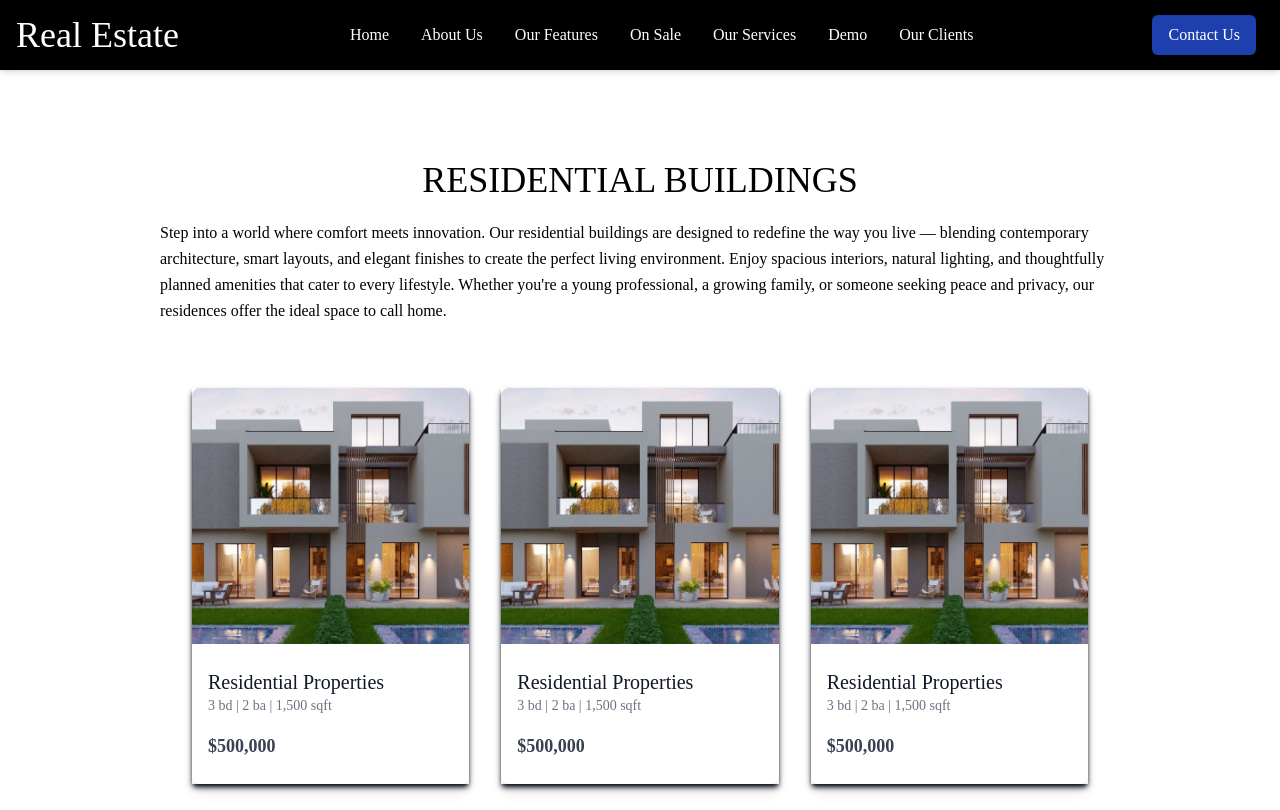
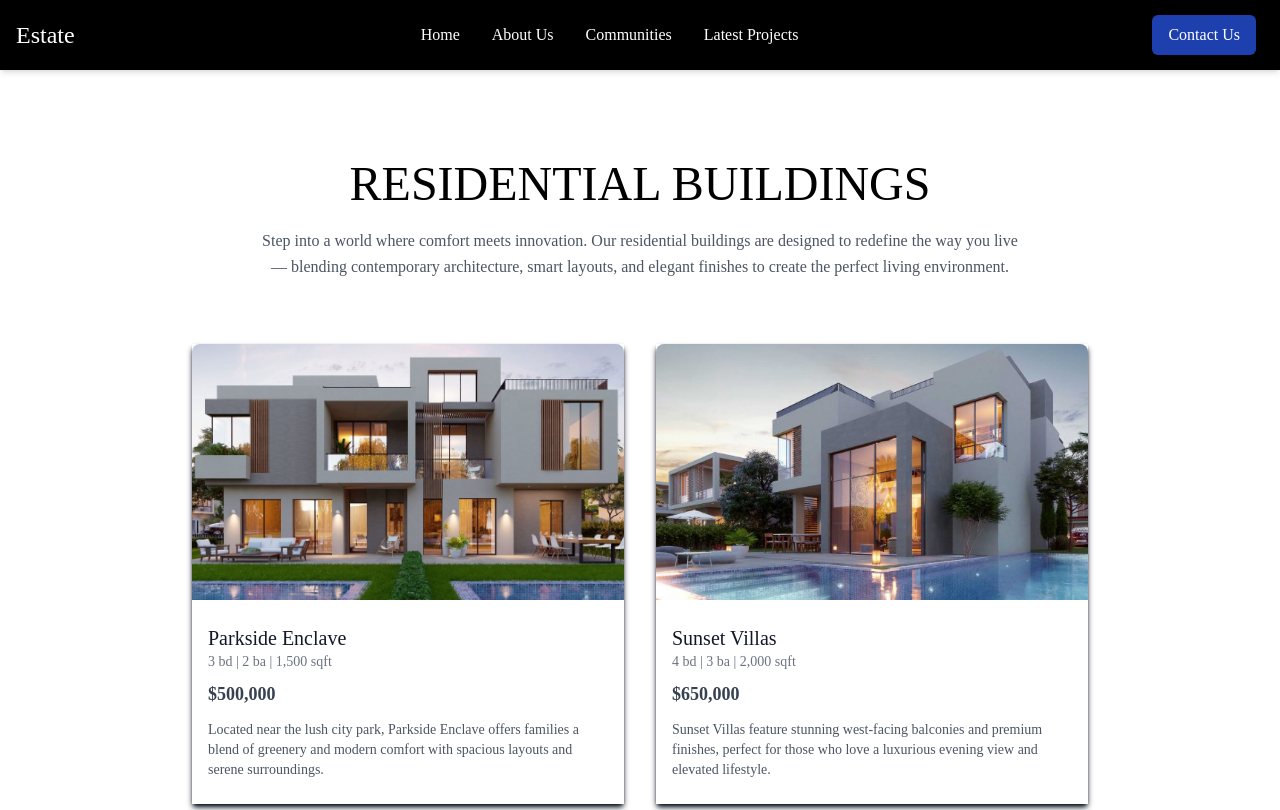
Before and after one commit to karansingh007-dev/real-estate, a React (Create React App) app: page /residential in a window 1280 px wide. Shown: the top 810 px of the page. Built offline with nearby package versions, Linux system fonts and the light colour scheme.

Commit message:
added new pages

```diff
--- a/src/components/footer.js
+++ /dev/null
@@ -1,73 +0,0 @@
-import React from "react";
-import { Link } from 'react-scroll';
-
-const Footer = () => {
-  return (
-    <footer className="bg-amber-800">
-      <div className="max-w-7xl mx-auto py-8 px-4 sm:px-6 lg:px-8">
-        <nav className="-mx-5 -my-2 flex flex-wrap justify-center" aria-label="Footer">
-          <div className="px-5 py-2">
-            <div className="text-xl text-white font-bold hover:text-gray-300 cursor-pointer">
-              Real Estate Company
-            </div>
-          </div>
-          <div className="px-5 py-2 cursor-pointer">
-            <Link to="home"  className="text-white hover:text-gray-300">
-              Home
-            </Link>
-          </div>
-          <div className="px-5 py-2 cursor-pointer">
-            <Link to="feature" className="text-white hover:text-gray-300">
-              Features
-            </Link>
-          </div>
-          <div className="px-5 py-2 cursor-pointer">
-            <Link to="client"className="text-white hover:text-gray-300">
-              Clients
-            </Link>
-          </div>
-          <div className="px-5 py-2 cursor-pointer">
-            <Link to="about"className="text-white hover:text-gray-300">
-              About Us
-            </Link>
-          </div>
-          <div className="px-5 py-2 cursor-pointer">
-            <Link to="contact" className="text-white hover:text-gray-300">
-              Contact Us
-            </Link>
-          </div>
-
-        </nav>
-        <div className="grid grid-cols-1 md:grid-cols-3 gap-8 mt-8">
-          <div className="col-span-1">
-            <h3 className="text-white text-lg font-medium mb-4">About Us</h3>
-            <p className="text-white mb-4">Real Estate Company is a leading provider of real estate services, with a focus on delivering exceptional value to our clients. Our team of experts has deep industry knowledge and a proven track record of success.</p>
-
-          </div>
-          <div className="col-span-1">
-            <h3 className="text-white text-lg font-medium mb-4">Services</h3>
-            <ul className="text-white">
-              <li className="mb-2">Residential Real Estate</li>
-              <li className="mb-2">Commercial Real Estate</li>
-              <li className="mb-2">Property Management</li>
-              <li className="mb-2">Real Estate Investing</li>
-            </ul>
-          </div>
-          <div className="col-span-1">
-            <h3 className="text-white text-lg font-medium mb-4">Social links</h3>
-            <ul className="text-white">
-              <li className="mb-2">Facebook</li>
-              <li className="mb-2">Instagram</li>
-              <li className="mb-2">LinkedIn</li>
-
-            </ul>
-          </div>
-          </div>
-        <div className="mt-8 flex justify-center">
-          <p className="text-base text-white">&copy; {new Date().getFullYear()} Real Estate Company. All rights reserved.</p>
-        </div>
-      </div>
-    </footer>
-  );
-};
-export default Footer;
--- a/src/components/navbar.js
+++ b/src/components/navbar.js
@@ -1,6 +1,6 @@
 import React, { useState, useEffect } from "react";
 
-import { Link } from "react-scroll";
+import { Link } from "react-router-dom";
 
 import "../index.css";
 import { useLocation } from "react-router-dom";
@@ -35,9 +35,9 @@ const Navbar = () => {
         isHomePage ? "text-white" : "bg-black text-black shadow-md"
       }`}
     >
-      <div className="text-4xl cursor-pointer inline-flex items-center text-white-800">
+      <div className="text-2xl cursor-pointer inline-flex items-center text-white-800">
         <Link to="home" smooth={true} duration={500}>
-          Real Estate
+          Estate
         </Link>
       </div>
       <div className="md:hidden" onClick={handleMenuClick}>
@@ -71,40 +71,40 @@ const Navbar = () => {
       </div>
       <ul className="hidden md:flex">
         <li>
-          <Link to="home" smooth={true} duration={500}>
+          <Link to="/" smooth={true} duration={500}>
             Home
           </Link>
         </li>
         <li>
-          <Link to="about" smooth={true} duration={500}>
+          <Link to="/about" smooth={true} duration={500}>
             About Us
           </Link>
         </li>
         <li>
-          <Link to="feature" smooth={true} duration={500}>
-            Our Features
+          <Link to="/communities" smooth={true} duration={500}>
+            Communities
           </Link>
         </li>
-        <li>
+        {/* <li>
           <Link to="sale" smooth={true} duration={500}>
             On Sale
           </Link>
-        </li>
+        </li> */}
         <li>
-          <Link to="service" smooth={true} duration={500}>
-            Our Services
+          <Link to="/projects" smooth={true} duration={500}>
+           Latest Projects
           </Link>
         </li>
-        <li>
+        {/* <li>
           <Link to="demo" smooth={true} duration={500}>
             Demo
           </Link>
-        </li>
-        <li>
+        </li> */}
+        {/* <li>
           <Link to="client" smooth={true} duration={500}>
             Our Clients
           </Link>
-        </li>
+        </li> */}
       </ul>
       <div className="hidden md:flex">
         <button className="px-4 py-2 bg-blue-800 text-white rounded-md hover:bg-blue-900 hover:text-white mx-2">
@@ -119,7 +119,7 @@ const Navbar = () => {
         } md:hidden flex flex-col bg-blue-800 text-white w-full absolute top-16 left-0 z-10`}
       >
         <Link
-          to="home"
+          to="/"
           smooth={true}
           duration={500}
           className="p-4 hover:bg-gray-700 cursor-pointer"
@@ -128,7 +128,7 @@ const Navbar = () => {
           Home
         </Link>
         <Link
-          to="about"
+          to="/about"
           smooth={true}
           duration={500}
           className="p-4 hover:bg-gray-700 cursor-pointer"
@@ -137,33 +137,33 @@ const Navbar = () => {
           About Us
         </Link>
         <Link
-          to="feature"
+          to="/communities"
           smooth={true}
           duration={500}
           className="p-4 hover:bg-gray-700 cursor-pointer"
           onClick={handleMenuClick}
         >
-          Our Features
+          Communities
         </Link>
-        <Link
-          to="sale"
+        {/* <Link
+          to="/projects"
           smooth={true}
           duration={500}
           className="p-4 hover:bg-gray-700 cursor-pointer"
           onClick={handleMenuClick}
         >
           On Sale
-        </Link>
+        </Link> */}
         <Link
-          to="service"
+          to="/projects"
           smooth={true}
           duration={500}
           className="p-4 hover:bg-gray-700 cursor-pointer"
           onClick={handleMenuClick}
         >
-          Our Services
+          Latest Projects
         </Link>
-        <Link
+        {/* <Link
           to="demo"
           smooth={true}
           duration={500}
@@ -171,8 +171,8 @@ const Navbar = () => {
           onClick={handleMenuClick}
         >
           Demo
-        </Link>
-        <Link
+        </Link> */}
+        {/* <Link
           to="client"
           smooth={true}
           duration={500}
@@ -180,7 +180,7 @@ const Navbar = () => {
           onClick={handleMenuClick}
         >
           Our Clients
-        </Link>
+        </Link> */}
         <Link
           to="contact"
           smooth={true}
--- a/src/components/pages/residential.js
+++ b/src/components/pages/residential.js
@@ -1,82 +1,92 @@
+//
 import React from "react";
-import Imagee from "../../assets/1.png";
-const residential = () => {
+import Image1 from "../../assets/1.png";
+import Image2 from "../../assets/2.png";
+import Image3 from "../../assets/3.png";
+
+// ✅ Residential property data with descriptions
+const residentialData = [
+  {
+    title: "Parkside Enclave",
+    specs: "3 bd | 2 ba | 1,500 sqft",
+    price: "$500,000",
+    image: Image1,
+    description:
+      "Located near the lush city park, Parkside Enclave offers families a blend of greenery and modern comfort with spacious layouts and serene surroundings.",
+  },
+  {
+    title: "Sunset Villas",
+    specs: "4 bd | 3 ba | 2,000 sqft",
+    price: "$650,000",
+    image: Image2,
+    description:
+      "Sunset Villas feature stunning west-facing balconies and premium finishes, perfect for those who love a luxurious evening view and elevated lifestyle.",
+  },
+  {
+    title: "Orchard Heights",
+    specs: "2 bd | 2 ba | 1,200 sqft",
+    price: "$420,000",
+    image: Image3,
+    description:
+      "Orchard Heights offers compact yet elegant living in the heart of the city, ideal for young couples and professionals looking for a stylish urban retreat.",
+  },
+  {
+    title: "Orchard Heights",
+    specs: "2 bd | 2 ba | 1,200 sqft",
+    price: "$420,000",
+    image: Image3,
+    description:
+      "Orchard Heights offers compact yet elegant living in the heart of the city, ideal for young couples and professionals looking for a stylish urban retreat.",
+  },
+];
+
+const Residential = () => {
   return (
-    <div className="md:m-40 mt-40 ">
-      <div className="flex leading-relaxed gap-5 flex-col items-center justify-center">
-        <h1 className="text-4xl ">RESIDENTIAL BUILDINGS</h1>
-        <p>
+    <div className="md:m-40 mt-40">
+      {/* Header */}
+      <div className="flex leading-relaxed gap-5 flex-col items-center justify-center text-center">
+        <h1 className="text-5xl ">RESIDENTIAL BUILDINGS</h1>
+        <p className="max-w-3xl text-gray-600">
           Step into a world where comfort meets innovation. Our residential
           buildings are designed to redefine the way you live — blending
           contemporary architecture, smart layouts, and elegant finishes to
-          create the perfect living environment. Enjoy spacious interiors,
-          natural lighting, and thoughtfully planned amenities that cater to
-          every lifestyle. Whether you're a young professional, a growing
-          family, or someone seeking peace and privacy, our residences offer the
-          ideal space to call home.
+          create the perfect living environment.
         </p>
       </div>
 
+      {/* Grid of Properties */}
       <div className="max-w-7xl mx-auto py-12 px-4 sm:px-6 lg:py-16 lg:px-8">
-        <div className="grid grid-cols-1 sm:grid-cols-2 md:grid-cols-3 gap-8">
-          <div className="shadow-md shadow-[#040c16] hover:scale-110 duration-500">
-            <div className="bg-white rounded-lg shadow-lg">
+        <div className="grid grid-cols-1 sm:grid-cols-2 md:grid-cols-2 gap-8">
+          {residentialData.map((item, index) => (
+            <div
+              key={index}
+              className="shadow-md shadow-[#040c16] hover:scale-105 transition-transform duration-500"
+            >
+              <div className="bg-white rounded-lg overflow-hidden">
                 <img
-                src={Imagee}
-                alt="Property"
-                className="w-full max-h-64 object-cover rounded-t-lg h-1/3 md:h-64"
+                  src={item.image}
+                  alt={item.title}
+                  className="w-full h-64 object-cover"
                 />
                 <div className="py-6 px-4">
                   <h3 className="text-xl font-medium text-gray-900">
-                  Residential Properties
+                    {item.title}
                   </h3>
-                <p className="text-sm text-gray-500">
-                  3 bd | 2 ba | 1,500 sqft
+                  <p className="text-sm text-gray-500">{item.specs}</p>
+                  <p className="text-lg font-bold text-gray-700 mt-2">
+                    {item.price}
                   </p>
-                <p className="text-lg font-bold text-gray-700 mt-4">$500,000</p>
+                  <p className="text-gray-600 text-sm mt-3">
+                    {item.description}
+                  </p>
                 </div>
               </div>
             </div>
-          <div className="shadow-md shadow-[#040c16] hover:scale-110 duration-500">
-            <div className="bg-white rounded-lg shadow-lg">
-              <img
-                src={Imagee}
-                alt="Property"
-                className="w-full max-h-64 object-cover rounded-t-lg h-1/3 md:h-64"
-              />
-              <div className="py-6 px-4">
-                <h3 className="text-xl font-medium text-gray-900">
-                  Residential Properties
-                </h3>
-                <p className="text-sm text-gray-500">
-                  3 bd | 2 ba | 1,500 sqft
-                </p>
-                <p className="text-lg font-bold text-gray-700 mt-4">$500,000</p>
-              </div>
-            </div>
-          </div>
-          <div className="shadow-md shadow-[#040c16] hover:scale-110 duration-500">
-            <div className="bg-white rounded-lg shadow-lg">
-              <img
-                src={Imagee}
-                alt="Property"
-                className="w-full max-h-64 object-cover rounded-t-lg h-1/3 md:h-64"
-              />
-              <div className="py-6 px-4">
-                <h3 className="text-xl font-medium text-gray-900">
-                  Residential Properties
-                </h3>
-                <p className="text-sm text-gray-500">
-                  3 bd | 2 ba | 1,500 sqft
-                </p>
-                <p className="text-lg font-bold text-gray-700 mt-4">$500,000</p>
-              </div>
-            </div>
-          </div>
+          ))}
         </div>
       </div>
     </div>
   );
 };
 
-export default residential;
+export default Residential;
```
Also changed, not shown: src/App.js (+13 -4 lines), src/components/pages/about.js (+61 -43 lines), src/components/pages/onsale.js (+251 -117 lines). Lines whose indentation alone changed are shown as unchanged.
